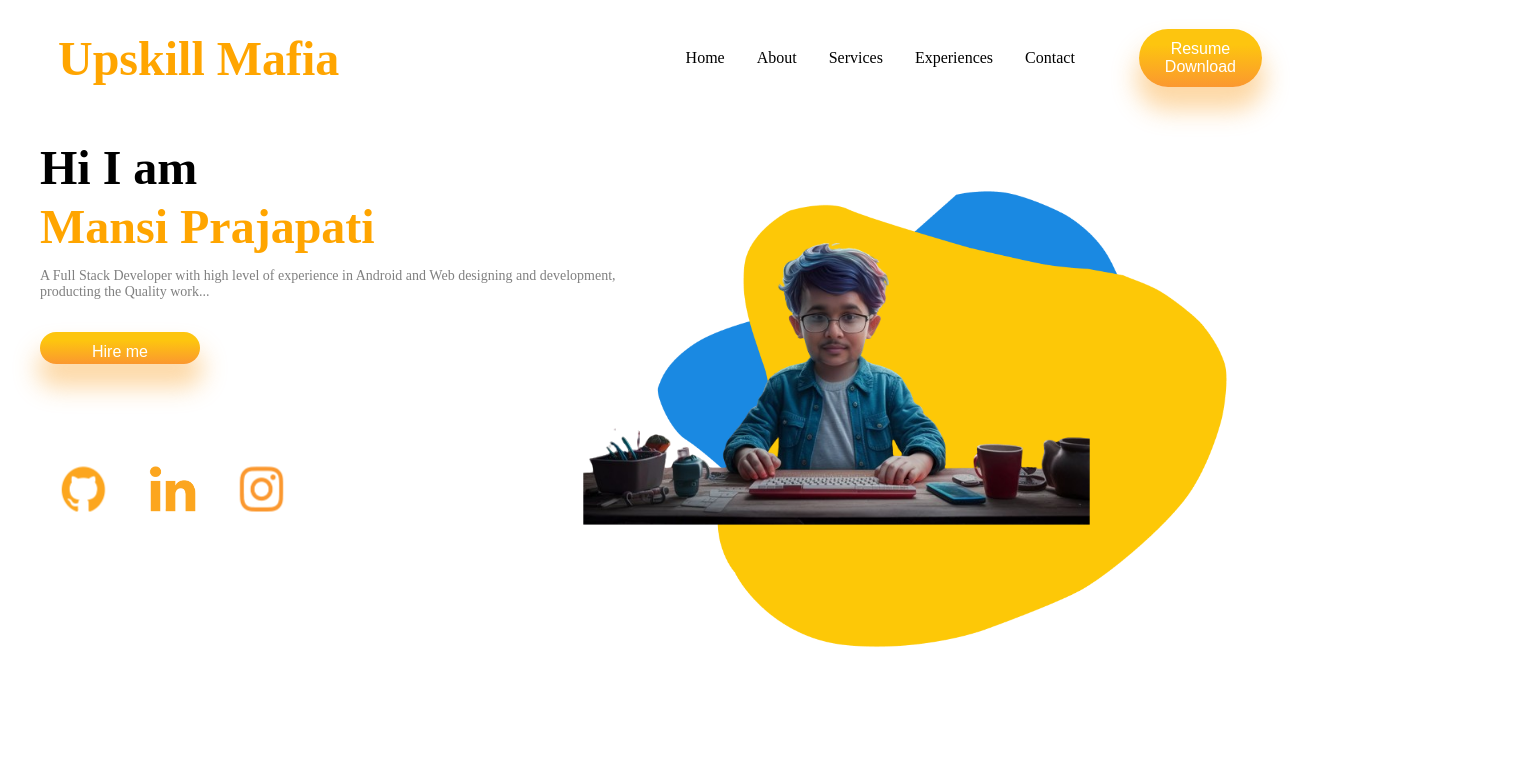
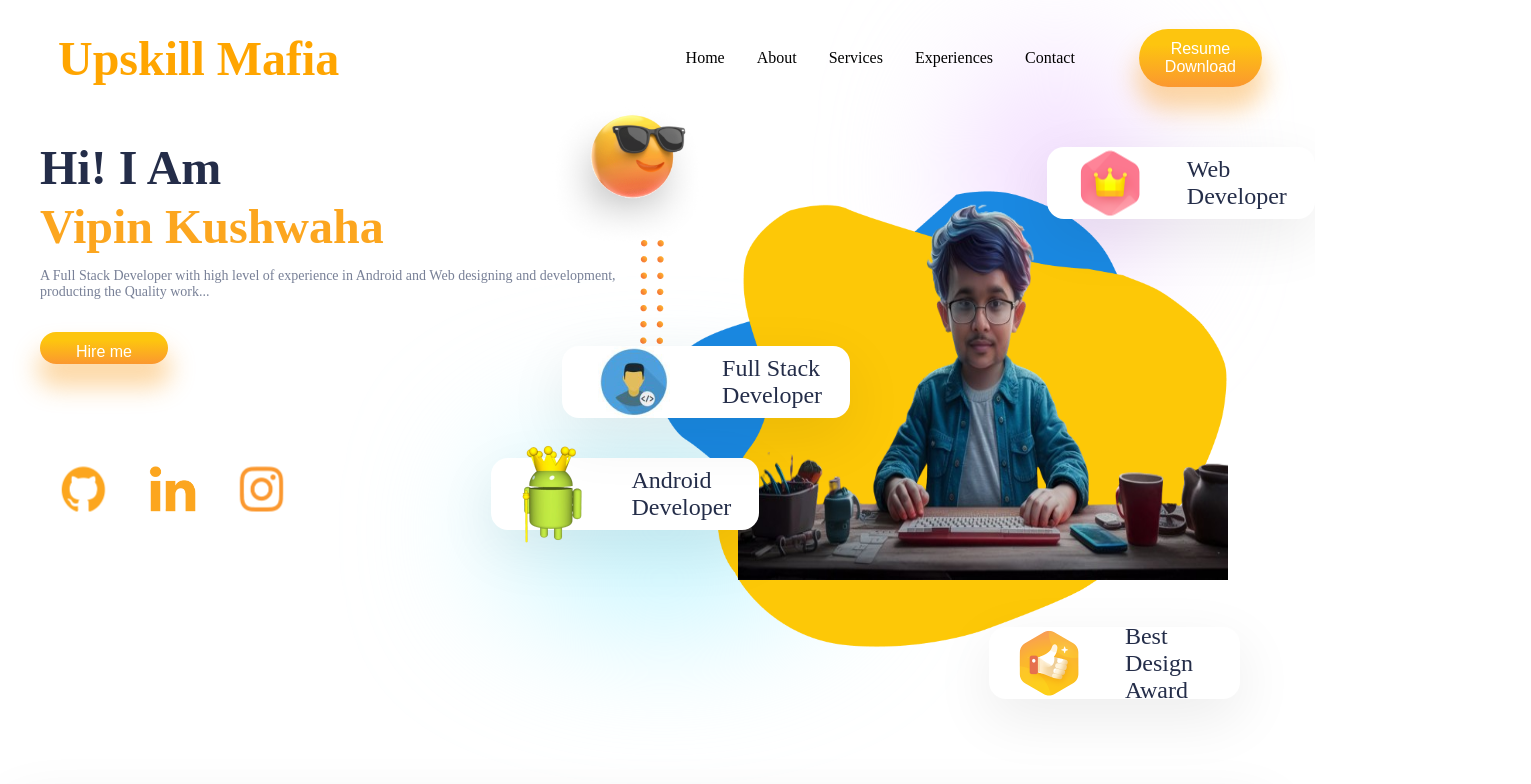
Before and after one commit to CommitCraft/OurPortoflio, a React (Vite) app in the folder client/: page / in a window 1280 px wide. Shown: the top 784 px of the page, 1531 px wide, since content can reach past the window. Built offline with nearby package versions, Linux system fonts and the light colour scheme.

Commit message:
today session

```diff
--- a/client/src/App.jsx
+++ b/client/src/App.jsx
@@ -1,5 +1,6 @@
 import React from "react";
 import "./App.css";
+import FlotingDiv from "./components/FloatingDiv/FloatingDiv";
 import Navbar from "./components/Navbar/Navbar";
 import Intro from "./components/Intro/Intro";
 import Footer from "./components/Footer/Footer";
@@ -9,8 +10,9 @@ function App() {
     <div>
       <Navbar />
       <Intro />
-      <Services/>
-      <Footer />
+<FlotingDiv/>
+      {/* <Services/> */}
+      {/* <Footer /> */}
     </div>
   );
 }
--- a/client/src/components/FloatingDiv/FloatingDiv.css
+++ b/client/src/components/FloatingDiv/FloatingDiv.css
@@ -0,0 +1,21 @@
+.floatingDiv{
+    justify-content: center;
+    background-color: white;
+    box-shadow: var(--boxShadow);
+    border-radius: 17px;
+    display: flex;
+    align-items: center;
+    padding: 0px 28px 0px 0px;
+    height: 4.5rem;
+}
+
+.floatingDiv>img{
+    transform: scale(0.5);
+}
+
+.floatingDiv>span{
+    font-size: 1.5rem;
+    font-weight: 500;
+    color: var(--black);
+    margin-left: 1rem;
+}
--- a/client/src/components/Intro/Intro.css
+++ b/client/src/components/Intro/Intro.css
@@ -1,74 +1,115 @@
-.Intro{
+.Intro {
   display: flex;
   height: 77vh;
   margin: 2rem;
 }
 
-.i-left{
+/* left side styling */
+.i-left {
   display: flex;
   position: relative;
   flex: 1;
   flex-direction: column;
   gap: 2rem;
 }
-.i-name{
+.i-name {
   display: flex;
   flex-direction: column;
   gap: 0.25rem;
 }
-.i-name > :nth-child(1){
+.i-name > :nth-child(1) {
+  color: var(--black);
   font-weight: bold;
   font-size: 3rem;
 }
-.i-name > :nth-child(2){
+.i-name > :nth-child(2) {
+  color: var(--orange);
+  font-weight: bold;
   font-size: 3rem;
-    color: orange;
-    font-weight: bold;
 }
-.i-name >:nth-child(3){
+.i-name > :nth-child(3) {
   font-weight: 100;
   font-size: 14px;
-    color: grey;
+  color: var(--gray);
   margin-top: 10px;
 }
-.i-button{
-    width: 10rem;
+.i-button {
+  width: 8rem;
   height: 2rem;
 }
-.i-icons{
+.i-icons {
   margin-top: 3rem;
   display: flex;
   gap: 0rem;
 }
-
-.i-icons > *{
+.i-icons > * {
   transform: scale(0.5);
 }
-
-.i-icons > *:hover{
+.i-icons > *:hover {
   cursor: pointer;
 }
-
-.i-right{
+/* right side styling */
+.i-right {
   flex: 1;
   position: relative;
   margin-top: 30px;
 }
-.i-right >*{
+.i-right > * {
   position: absolute;
   z-index: 1;
 }
-.i-right > :nth-child(1){
+.i-right > :nth-child(1) {
   transform: scale(0.69);
   left: -15%;
   top: -9%;
 }
-.i-right > :nth-child(2){
+.i-right > :nth-child(2) {
   top: -4.6rem;
   transform: scale(0.67);
   left: -3rem;
 }
-.i-right > :nth-child(3){
+.i-right > :nth-child(3) {
+  transform: scale(1.4);
+  left: 28%;
+}
+.i-right > :nth-child(4) {
+  transform: scale(0.62);
+  top: -19%;
+  left: -24%;
+  border-radius: 50%;
+  padding: 0;
+}
+
+/* blur */
+.blur {
+  position: absolute;
+  width: 10rem;
+  height: 14rem;
+  border-radius: 50%;
+  background: #edd0ff;
+  filter: blur(212px);
+  z-index: -9;
+  top: -18%;
+  left: 56%;
+  filter: blur(72px);
+}
+
+@media screen and (max-width: 480px) {
+  .Intro {
+    flex-direction: column;
+    gap: 7rem;
+    height: 64rem;
+  }
+
+  .i-right {
     transform: scale(0.8);
-    left: -20%;
+    left: -3rem;
   }
+  .i-right .blur {
+    display: none;
+  }
+  .floating-div:nth-of-type(1){
+    /* display: none; */
+    top: -7rem !important;;
+  }
+}
--- a/client/src/components/Intro/Intro.jsx
+++ b/client/src/components/Intro/Intro.jsx
@@ -1,45 +1,119 @@
-import React from 'react';
+import React from "react";
 import "./Intro.css";
 import Vector1 from "../../img/Vector1.png";
 import Vector2 from "../../img/Vector2.png";
-import Fullstack from "../../img/fullstack.jpg";
+import FullStack from "../../img/fullstack.jpg";
 import Profile from "../../img/profile.png";
 import glassesimoji from "../../img/glassesimoji.png";
 import thumbup from "../../img/thumbup.png";
 import crown from "../../img/crown.png";
 import Android from "../../img/android.png";
-import Imoji from "../../img/h-ob-1.png";
+import Imogi from "../../img/h-ob-1.png";
 import Github from "../../img/github.png";
 import LinkedIn from "../../img/linkedin.png";
 import Instagram from "../../img/instagram.png";
-import {motion} from "framer-motion";
-
+import FloatingDiv from "../FloatingDiv/FloatingDiv";
+import { motion } from "framer-motion";
 
 const Intro = () => {
+  // Transition
+  const transition = { duration: 10, type: "spring" };
+
   return (
     <>
-      <div className='Intro' id='Intro'>
-      <div className='i-left'>
-        <div className='i-name'>
-          <span>Hi I am </span>
-          <span>Mansi Prajapati</span>
-          <span>A Full Stack Developer with high level of experience in Android and Web designing and development, producting the Quality work...</span>
+      <div className="Intro" id="Intro">
+        {/* left Side */}
+        <div className="i-left">
+          <div className="i-name">
+            {/* yahan change hy darkmode ka */}
+            <span>Hi! I Am</span>
+            <span>Vipin Kushwaha</span>
+            <span>
+              A Full Stack Developer with high level of experience in Android
+              and Web designing and development, producting the Quality work...
+            </span>
+          </div>
+
+          <button className="button i-button">Hire me</button>
+
+          {/* social icons */}
+          <div className="i-icons">
+            <img src={Github} alt="" />
+            <img src={LinkedIn} alt="" />
+            <img src={Instagram} alt="" />
+          </div>
         </div>
-        <button className='button i-button'>Hire me</button>
-        <div className='i-icons'>
-        <img src={Github} alt='Github' />
-        <img src={LinkedIn} alt='Linkedin' />
-        <img src={Instagram} alt='Instagram' />
+        {/* Right Side */}
+        <div className="i-right">
+          <img src={Vector1} alt="" />
+          <img src={Vector2} alt="" />
+          <img
+            src={Profile}
+            alt=""
+            style={{ width: "350px", height: "300px", marginTop: "50px" }}
+          />
+          <motion.img
+            initial={{ left: "-46%" }}
+            whileInView={{ left: "-24%" }}
+            transition={transition}
+            src={glassesimoji}
+            alt=""
+          />
+
+          <img src={Imogi} alt="" style={{ marginTop: "70px" }} />
+
+          <motion.div
+            initial={{ top: "-4%", left: "74%" }}
+            whileInView={{ left: "68%" }}
+            transition={transition}
+            className="floating-div"
+          >
+            <FloatingDiv img={crown} text1="Web" text2="Developer" />
+          </motion.div>
+
+          <motion.div
+            initial={{ left: "-32rem", top: "18rem" }}
+            whileInView={{ left: "-10rem" }}
+            transition={transition}
+            className="floating-div"
+          >
+            <FloatingDiv img={Android} text1="Android" text2="Developer" />
+          </motion.div>
+
+          <motion.div
+            className="floating-div"
+            initial={{ left: "-9rem", top: "11rem" }}
+            whileInView={{ left: "-5rem" }}
+            transition={transition}
+          >
+            <FloatingDiv img={FullStack} text1="Full Stack" text2="Developer" />
+          </motion.div>
+          <motion.div
+            initial={{ top: "78%", left: "20rem" }}
+            whileInView={{ left: "58%" }}
+            transition={transition}
+            className="floating-div"
+          >
+            <FloatingDiv img={thumbup} text1="Best Design" text2="Award" />
+          </motion.div>
+          <div
+            className="blur"
+            style={{ background: "rgb(238 210 255)" }}
+          ></div>
+          <div
+            className="blur"
+            style={{
+              background: "#C1F5FF",
+              top: "17rem",
+              width: "21rem",
+              height: "11rem",
+              left: "-9rem",
+            }}
+          ></div>
+        </div>
       </div>
-      </div>
-      <div className='i-right'>
-        <img src={Vector1} alt='vec1'/>
-        <img src={Vector2} alt='vec2' />
-        <img src={Profile} alt='profile' />
-      </div>
-    </div>
     </>
   );
-}
+};
 
 export default Intro;
```
Also changed, not shown: client/src/components/FloatingDiv/FloatingDiv.jsx (renamed from client/src/components/FloatingDiv/FlotingDiv.jsx, +4 -4 lines). Lines whose indentation alone changed are shown as unchanged.
